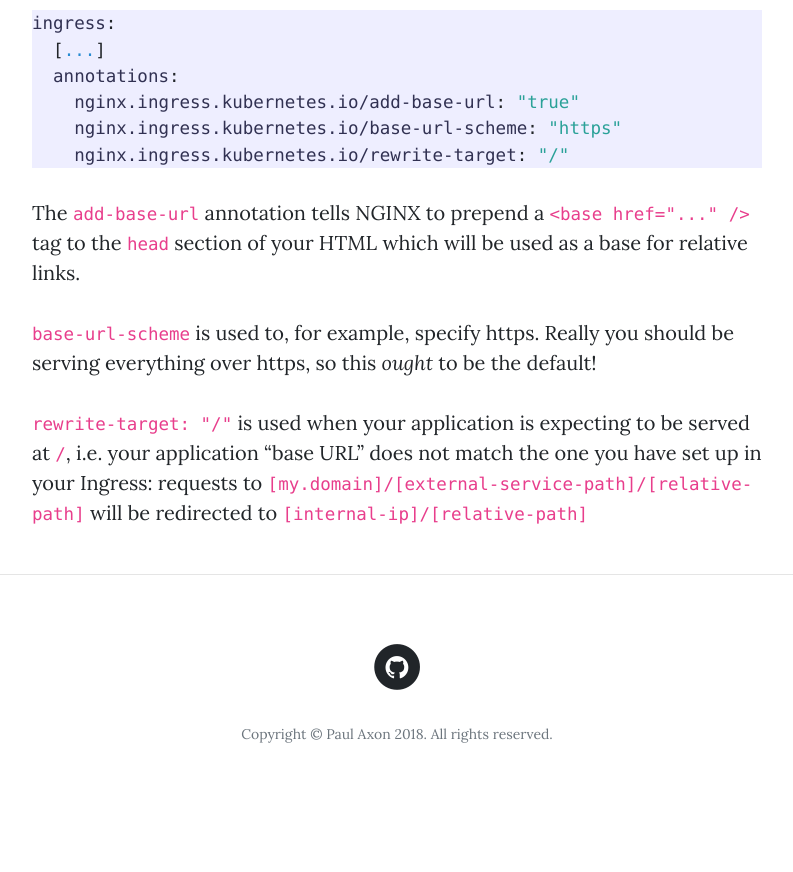
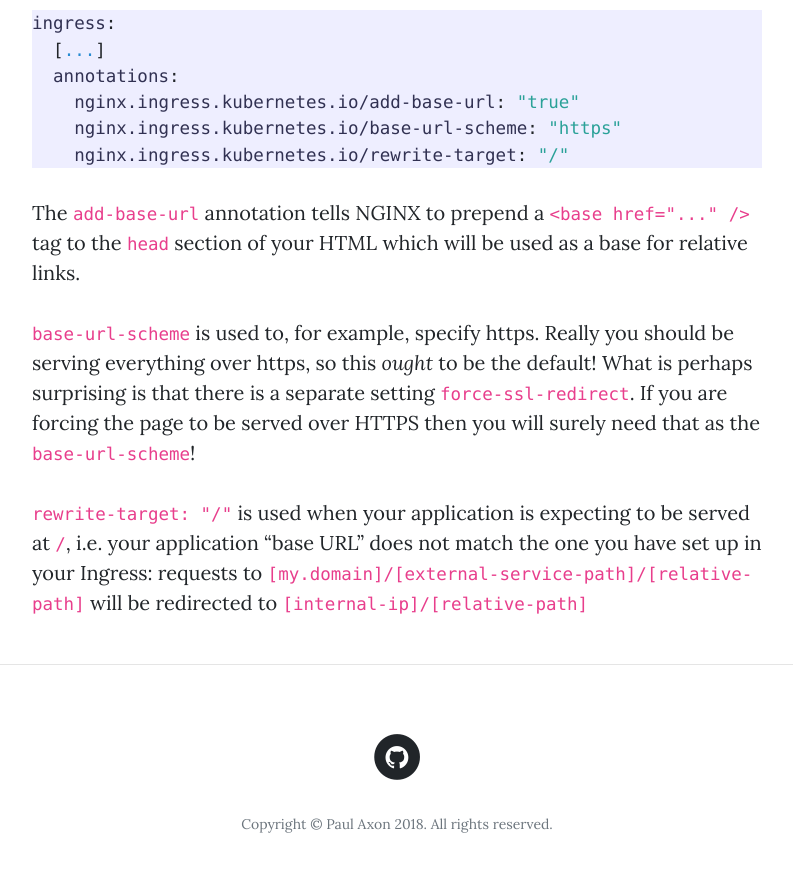
Before and after one commit to paxdev/paxdev.github.io, a Jekyll site: the page built from _posts/2018-11-27-kubernetes-url-rewriting.md, in a window 1280 px wide and 900 px high, scrolled down 1076 px. Shown: the top 872 px of the window, without its empty margins (243-1036 px from the left). Built offline with Jekyll 4.4.1, drawn with Linux system fonts in a browser that asks for light colours; our own code applies the rules of GitHub Pages for plain Markdown files; before the commit the page ends 1886 px from its top, so only the background shows below that.

Commit message:
Update 2018-11-27-kubernetes-url-rewriting.md

```diff
--- a/_posts/2018-11-27-kubernetes-url-rewriting.md
+++ b/_posts/2018-11-27-kubernetes-url-rewriting.md
@@ -27,7 +27,8 @@
 will be used as a base for relative links.
 
 `base-url-scheme` is used to, for example, specify https. Really you should be serving everything over https, so this _ought_
-to be the default!
+to be the default! What is perhaps surprising is that there is a separate setting `force-ssl-redirect`. If you are forcing
+the page to be served over HTTPS then you will surely need that as the `base-url-scheme`!
 
 `rewrite-target: "/"` is used when your application is expecting to be served at `/`, i.e. your application "base URL" does not match
 the one you have set up in your Ingress: requests to `[my.domain]/[external-service-path]/[relative-path]` will be redirected to
```
